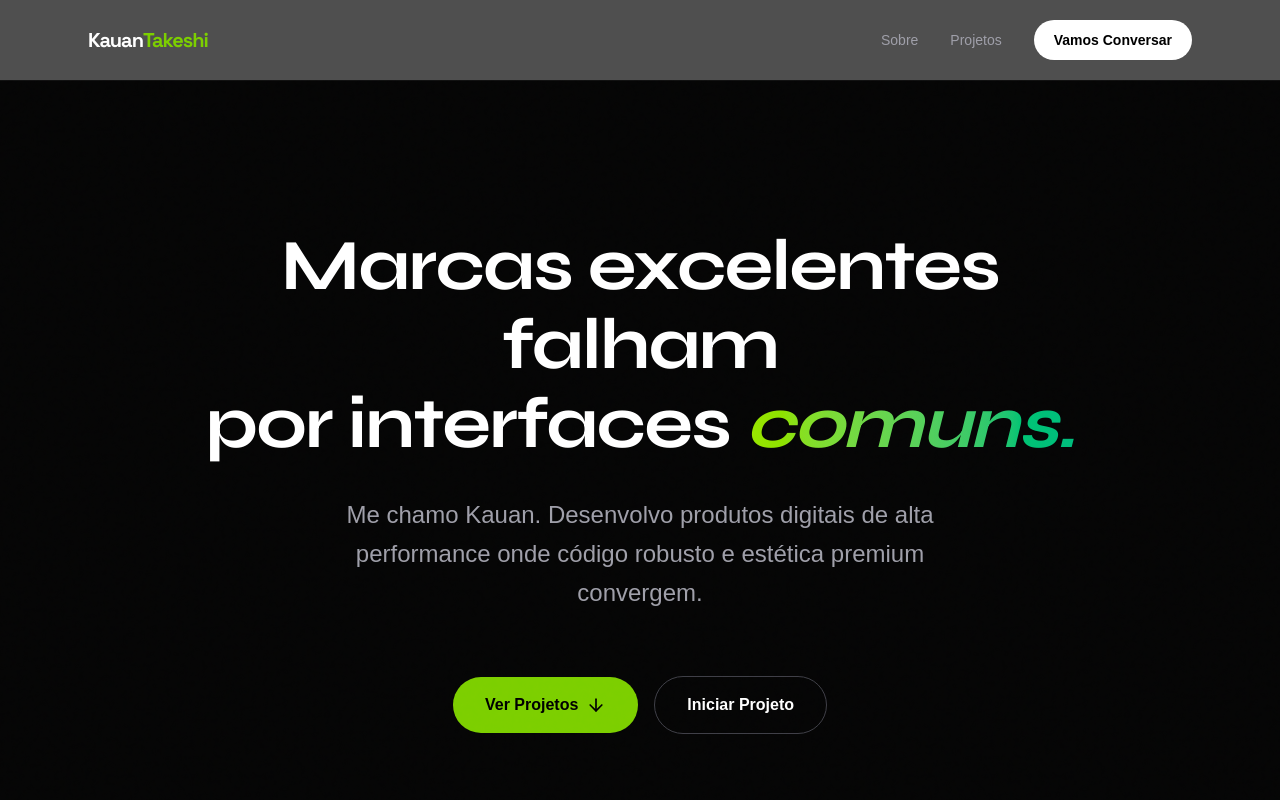
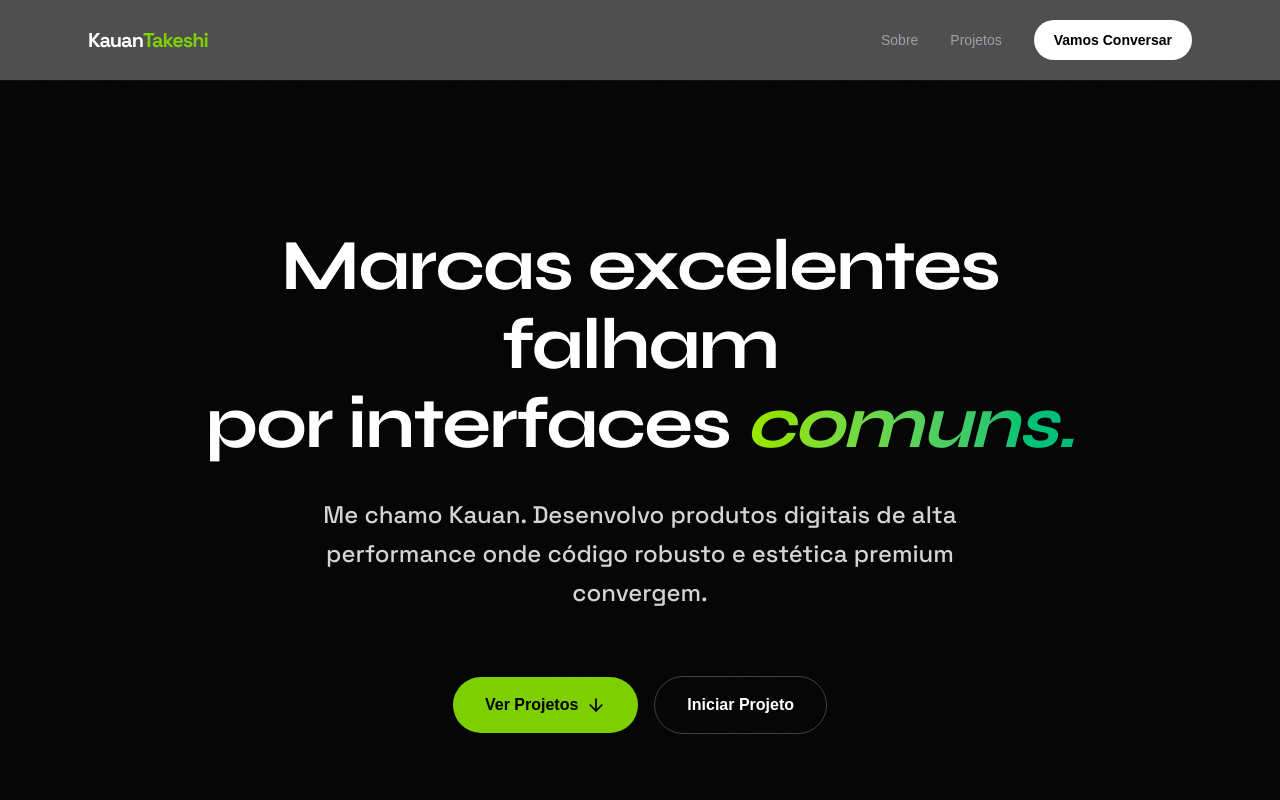
Before and after one commit to kauantakeshi7-arch/kauanportfolio, a Next.js app: page / in a window 1280 px wide. Shown: the top 800 px of the page. Built offline with nearby package versions, Linux system fonts and the light colour scheme.

Commit message:
style: melhora peso e contraste da fonte do subtitulo

```diff
--- a/src/components/HeroSection.tsx
+++ b/src/components/HeroSection.tsx
@@ -48,7 +48,7 @@ export default function HeroSection() {
           </span>
         </h1>
 
-        <p className="hero-desc text-xl md:text-2xl text-zinc-400 max-w-2xl mx-auto leading-relaxed">
+        <p className="hero-desc text-xl md:text-2xl text-zinc-300 font-medium font-space max-w-2xl mx-auto leading-relaxed">
           Me chamo Kauan. Desenvolvo produtos digitais de alta performance onde código robusto e estética premium convergem.
         </p>
 
```
